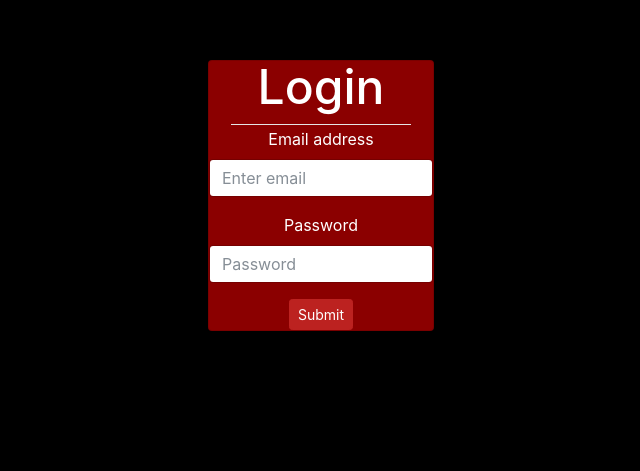
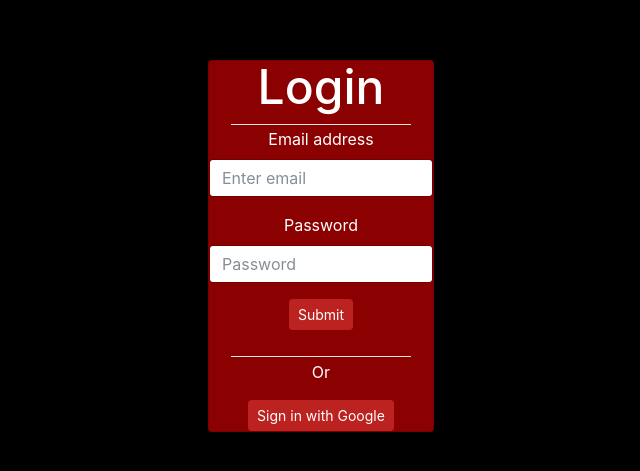
Before and after one commit to tlm04070/EventHub, a plain HTML site: page index.html in a window 1280 px wide. Shown: the part 121-592 px from the top of the page, without its empty margins (319-959 px from the left). Drawn offline with nearby package versions, Linux system fonts and the light colour scheme; no server answers.

Commit message:
added sign in with google button to index.html

```diff
--- a/assets/javascript/app.js
+++ b/assets/javascript/app.js
@@ -13,6 +13,8 @@ var config = {
     storageBucket: "recent-name.appspot.com",
     messagingSenderId: "126583712962"
 };
+
+
 
 firebase.initializeApp(config);
 
--- a/index.html
+++ b/index.html
@@ -11,7 +11,7 @@
   <link rel="stylesheet" type="text/css" href="assets/css/style.css">
   <link href="https://fonts.googleapis.com/css?family=Permanent+Marker" rel="stylesheet">
   <script src="https://www.gstatic.com/firebasejs/4.5.2/firebase.js"></script>
-  <script src ="https://apis.google.com/js/platform.js" async defer></script>
+  <script src="https://apis.google.com/js/platform.js" async defer></script>
 
 
 
@@ -30,7 +30,7 @@
   <div class="container" style="width:20%">
     <div class="card text-center" id="log-info">
       <h5>Login</h5>
-        <hr>
+      <hr>
       <form>
         <div class="form-group">
           <label for="exampleInputEmail1">Email address</label>
@@ -40,8 +40,15 @@
           <label for="exampleInputPassword1">Password</label>
           <input type="password" class="form-control" id="password" placeholder="Password">
         </div>
+        <a href="app.html" id="emailSubmit" class="btn btn-secondary btn-sm active" style="background-color: #bc2220; border-color: #bc2220;"
+          role="button" aria-pressed="true">Submit</a>
+        <br>
+        <br>
+        <hr>
+
+        <p style="color: white">Or</p>
         <a href="#" id="logSubmit" class="btn btn-secondary btn-sm active" style="background-color: #bc2220; border-color: #bc2220;"
-          role="button" aria-pressed="true">Submit</a>
+          role="button" aria-pressed="true">Sign in with Google</a>
       </form>
     </div>
   </div>
```
Also changed, not shown: app.html (+0 -5 lines).
